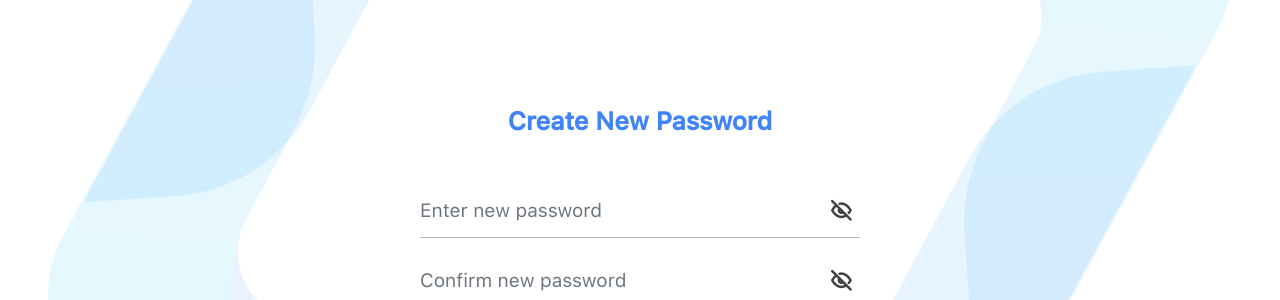
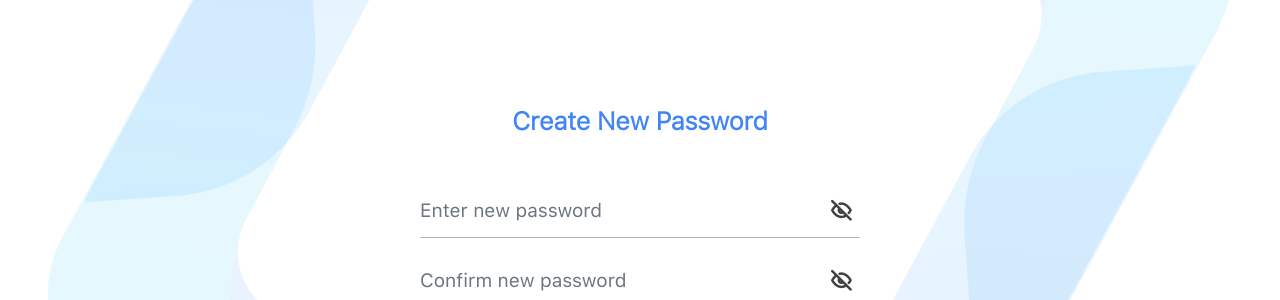
Before and after one commit to dzunglee/w3-style, a Jekyll site: the page built from new-password.html, in a window 1280 px wide. Shown: the part 316-616 px from the top of the page. Built offline with Jekyll 4.4.1, drawn with Linux system fonts in a browser that asks for light colours; nearby versions of some CDN libraries; some web fonts are replaced.

Commit message:
fix: title "Create New Password"

```diff
--- a/_sass/_w3-new-password.sass
+++ b/_sass/_w3-new-password.sass
@@ -13,7 +13,7 @@
   margin: auto
 
   .small-title
-    font-family: SFUIText-Medium, sans-serif
+    font-family: SFUIText-Light
     font-size: 1.57rem
     color: $blue
     margin-bottom: 3rem
```
